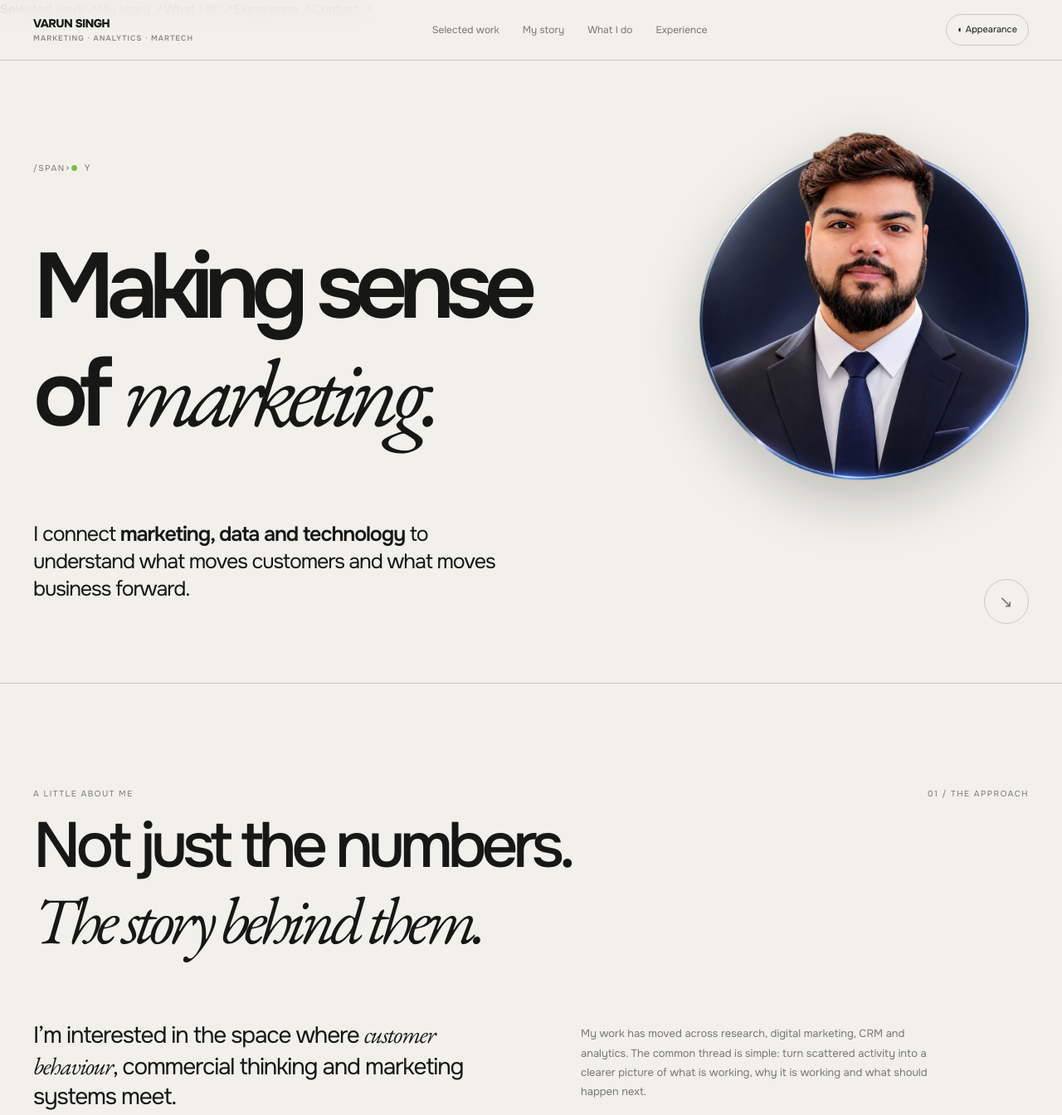
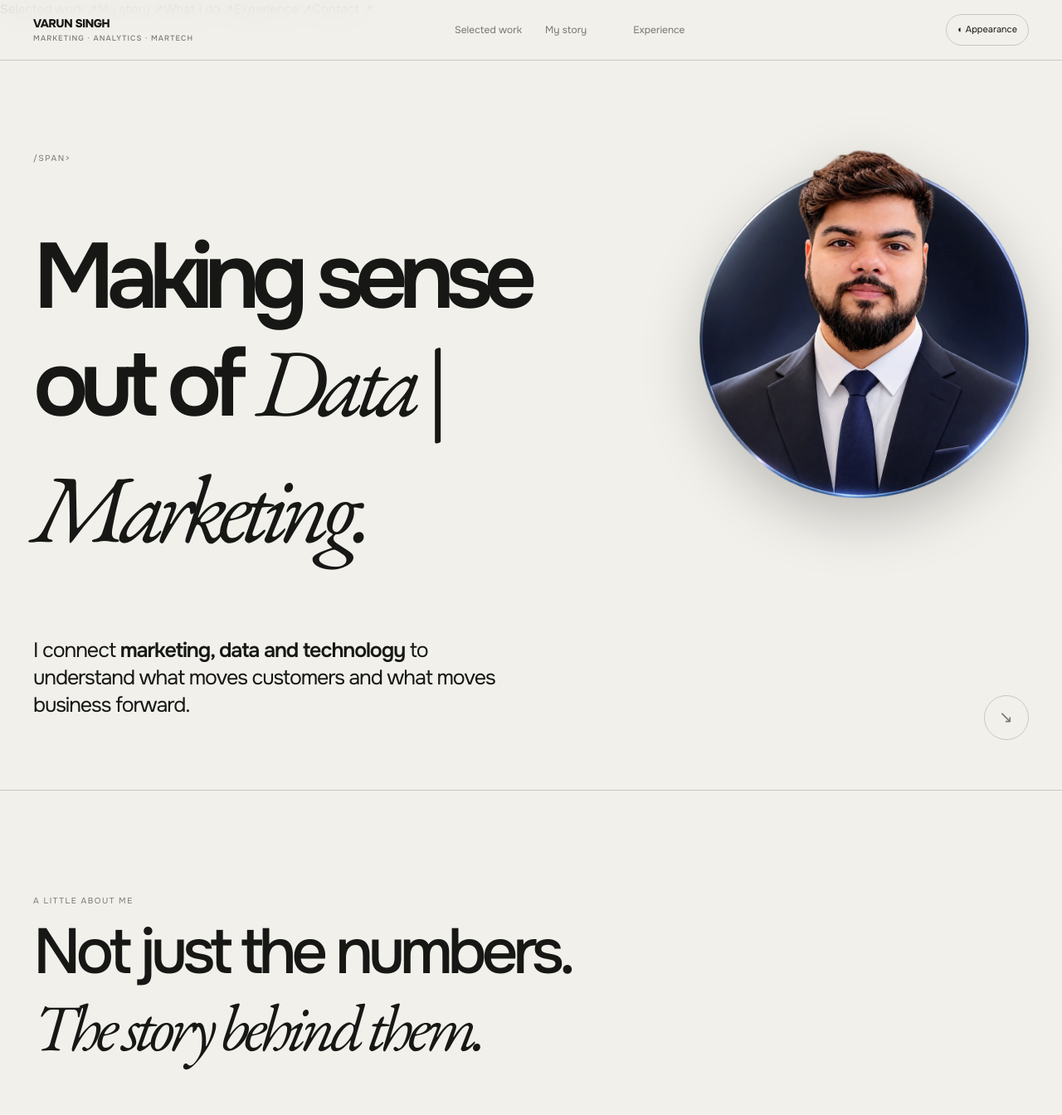
Before and after one commit to varunsinghon/portfolio, a plain HTML site: page index.html in a window 1280 px wide. Shown: the top 1344 px of the page at 83% size. Drawn offline with nearby package versions, Linux system fonts and the light colour scheme.

Commit message:
Update index.html

```diff
--- a/index.html
+++ b/index.html
@@ -13,11 +13,19 @@
 @media(prefers-reduced-motion:reduce){*,*:before,*:after{scroll-behavior:auto!important;transition:none!important}.reveal{opacity:1;transform:none}}
 </style></head>
 <body><div class="progress" id="progress"></div>
-<header class="top"><div class="wrap nav"><a class="brand" href="#top">VARUN SINGH<small>Marketing · Analytics · MarTech</small></a><nav class="links"><a href="#work">Selected work</a><a href="#story">My story</a><a href="#capabilities">What I do</a><a href="#experience">Experience</a></nav><div><button class="mode" id="mode">◐ Appearance</button> <button class="menu" id="menu">Menu +</button></div></div></header>
+<header class="top"><div class="wrap nav"><a class="brand" href="#top">VARUN SINGH<small>Marketing · Analytics · MarTech</small></a><nav class="links"><a href="#work">Selected work</a><a href="#story">My story</a><a href="#capabilities"></a><a href="#experience">Experience</a></nav><div><button class="mode" id="mode">◐ Appearance</button> <button class="menu" id="menu">Menu +</button></div></div></header>
 <nav class="mobile" id="mobile"><a href="#work">Selected work ↗</a><a href="#story">My story ↗</a><a href="#capabilities">What I do ↗</a><a href="#experience">Experience ↗</a><a href="#contact">Contact ↗</a></nav>
 <main id="top">
-<section class="hero" style="border:0"><div class="wrap"><div class="heroTop"><span class="eyebrow">/span><span class="avail">y</span></div><h1 class="reveal"><span>Making sense</span><span>of <i class="serif">marketing.</i></span></h1><img class="heroPortrait" src="varun-portrait.webp" alt="Varun Singh, marketing and analytics professional" width="1000" height="1000"><div class="heroBottom reveal"><p class="intro">I connect <strong>marketing, data and technology</strong> to understand what moves customers and what moves business forward.</p><div class="heroAside"><span></span><a class="circle" href="#story">↘</a></div></div></div></section>
-<section id="story"><div class="wrap"><div class="head"><div><div class="eyebrow">A little about me</div><h2>Not just the numbers.<br><i class="serif">The story behind them.</i></h2></div><span class="no">01 / THE APPROACH</span></div><div class="grid2 reveal"><p>I’m interested in the space where <i class="serif">customer behaviour</i>, commercial thinking and marketing systems meet.</p><p class="small">My work has moved across research, digital marketing, CRM and analytics. The common thread is simple: turn scattered activity into a clearer picture of what is working, why it is working and what should happen next.</p></div></div></section>
+<section class="hero" style="border:0"><div class="wrap"><div class="heroTop"><span class="eyebrow">/span></div><h1 class="reveal"><span>Making sense</span><span>out of <i class="serif">Data | Marketing.</i></span></h1><img class="heroPortrait" src="varun-portrait.webp" alt="Varun Singh, marketing and analytics professional" width="1000" height="1000"><div class="heroBottom reveal"><p class="intro">I connect <strong>marketing, data and technology</strong> to understand what moves customers and what moves business forward.</p><div class="heroAside"><span></span><a class="circle" href="#story">↘</a></div></div></div></section>
+<section id="story"><div class="wrap"><div class="head"><div><div class="eyebrow">A little about me</div><h2>Not just the numbers.<br><i class="serif">The story behind them.</i></h2></div></div><div class="grid2 reveal"><p>I’m interested in the space where <i class="serif">customer behaviour</i>, commercial thinking and marketing systems meet.</p><p class="small">My work spans across research, digital marketing, CRM and analytics, giving me a broad perspective on how businesses understand their customers, approach their marketing and measure success.
+
+Over time, I've developed an interest in connecting the dots between data, customer behaviour and business goals. Whether it's understanding an audience, evaluating campaign performance, exploring customer journeys or identifying gaps in a strategy, I enjoy looking beyond the numbers to understand the bigger picture.
+
+I believe good marketing is not just about being present across platforms or tracking metrics. It's about knowing who you're reaching, understanding what resonates with them and recognising what can be done better.
+
+My approach combines curiosity, analytical thinking and practical execution. I like breaking down complex information, finding meaningful patterns and turning them into clear insights and actionable next steps.
+
+Ultimately, I'm interested in making things work smarter — helping turn scattered data and everyday marketing activity into better decisions, more meaningful customer experiences and measurable business outcomes.</p></div></div></section>
 <section id="work"><div class="wrap"><div class="head"><div><div class="eyebrow">Selected work & thinking</div><h2>A few things<br><i class="serif">taking shape.</i></h2></div><span class="no">02 / PROJECTS</span></div><div class="eyebrow" style="margin-bottom:20px">Four areas I’m building deeper capability in</div><div class="workwall">
 <article class="workcard reveal" tabindex="0" data-p="performance"><img src="https://images.unsplash.com/photo-1551288049-bebda4e38f71?auto=format&fit=crop&w=1400&q=85" alt="Analytics dashboard"><div class="meta"><span>01 / Analytics</span><span>In development</span></div><div class="bottomCard"><div><h3>Marketing performance, made useful.</h3><div class="desc">Spend, conversion, CAC, ROAS and budget efficiency in one decision-ready view.</div></div><span class="arrow">↗</span></div></article>
 <article class="workcard reveal" tabindex="0" data-p="lifecycle"><img src="https://images.unsplash.com/photo-1556761175-b413da4baf72?auto=format&fit=crop&w=1400&q=85" alt="Team planning"><div class="meta"><span>02 / CRM & lifecycle</span><span>In development</span></div><div class="bottomCard"><div><h3>From first touch to long-term value.</h3><div class="desc">Lifecycle journeys, segmentation, triggers and cross-channel measurement.</div></div><span class="arrow">↗</span></div></article>
```
